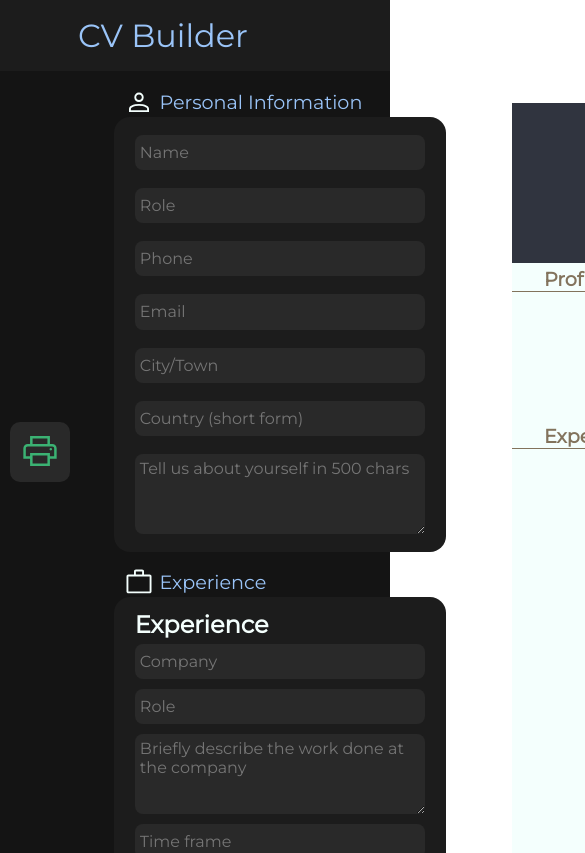
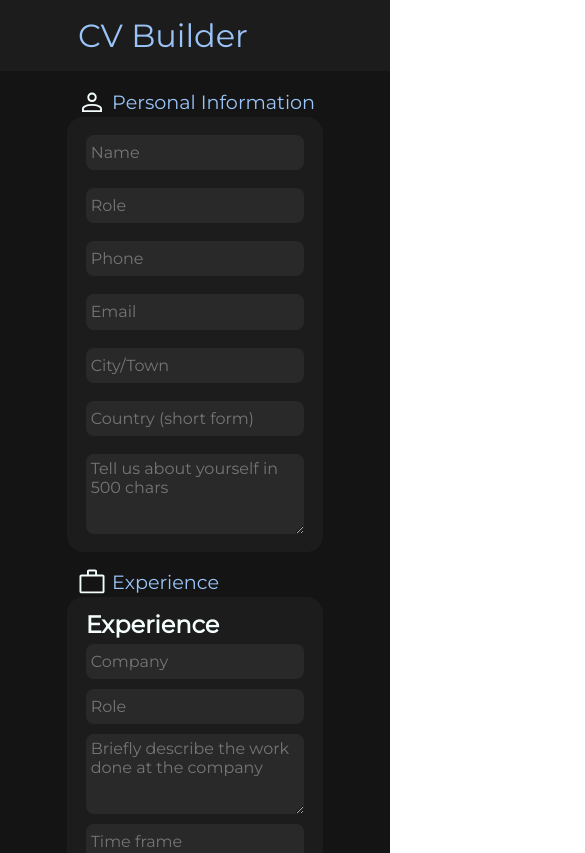
Before and after one commit to MickFrog/cv-creator, a React (Create React App) app: page / in a window 390 px wide. Shown: the top 853 px of the page, 585 px wide, since content can reach past the window. Built offline with nearby package versions, Linux system fonts and the light colour scheme; the HTML template or start-up script is replaced by a standard one.

Commit message:
add responsiveness to cvForm + container

```diff
--- a/src/components/CvContainer.css
+++ b/src/components/CvContainer.css
@@ -1,9 +1,12 @@
 .myContainer {
   padding-left: max(80px, 5%);
-    display: grid;
-    grid-template-columns: max(35%, 400px) 1fr;
+  display: flex;
+  flex-flow: row wrap;
+  gap: 1rem;
+  justify-content: center;
 
   background-color: var(--darkBlack);
+  min-height: 100vh;
 }
 
 .printBtn {
@@ -25,5 +28,16 @@
 }
 
 .printBtn:hover {
-    background-color: var(--myWhite);
+  background-color: #777;
 }
+
+@media (max-width: 600px) {
+  .myContainer {
+    padding: 0;
+  }
+
+  .printBtn {
+    position: initial;
+    margin-bottom: 1rem;
+  }
+}
--- a/src/components/CvContainer.js
+++ b/src/components/CvContainer.js
@@ -1,10 +1,10 @@
 import React, { Component } from "react";
-import './CvContainer.css';
+import "./CvContainer.css";
 import CvForm from "./form/CvForm";
 import CvPreview from "./preview/CvPreview";
-import uniqid from 'uniqid';
+import uniqid from "uniqid";
 import ReactToPrint from "react-to-print";
-import printLogo from './preview/previewComponents/images/print.svg';
+import printLogo from "./preview/previewComponents/images/print.svg";
 
 class CvContainer extends Component {
   // eslint-disable-next-line no-useless-constructor
@@ -13,37 +13,33 @@ class CvContainer extends Component {
 
     this.state = {
       userInfo: {
-                userName: '',
-                userRole: '',
-                userPhone: '',
-                userEmail: '',
-                userCity: '',
-                userCountry: '',
-                userProfile: '',
+        userName: "",
+        userRole: "",
+        userPhone: "",
+        userEmail: "",
+        userCity: "",
+        userCountry: "",
+        userProfile: "",
       },
       educationArray: [
-                {   id: uniqid(),
-                    schoolName: '',
-                    degreeObtained: '',
-                    timeFrame: ''
-                }
+        { id: uniqid(), schoolName: "", degreeObtained: "", timeFrame: "" },
       ],
       experienceArray: [
         {
           id: uniqid(),
-                    company: '',
-                    role: '',
-                    workDone: '',
-                    timeFrame: ''
-                }
+          company: "",
+          role: "",
+          workDone: "",
+          timeFrame: "",
+        },
       ],
       skillArray: [
         {
           id: uniqid(),
-                    userSkill: '',
-                }
-            ]
-        }
+          userSkill: "",
+        },
+      ],
+    };
 
     this.handleInfoInput = this.handleInfoInput.bind(this);
 
@@ -64,131 +60,140 @@ class CvContainer extends Component {
   }
 
   handleInfoInput(targetState, targetVal) {
-        this.setState(prevState => ({
+    this.setState((prevState) => ({
       userInfo: {
         ...prevState.userInfo,
         [targetState]: targetVal,
-            }
-        }))
+      },
+    }));
   }
 
   addEducation() {
     this.setState({
-            educationArray: this.state.educationArray.concat(
-                {   id: uniqid(),
-                    schoolName: '',
-                    degreeObtained: '',
-                    timeFrame: ''
-                }
-            )
-        })
+      educationArray: this.state.educationArray.concat({
+        id: uniqid(),
+        schoolName: "",
+        degreeObtained: "",
+        timeFrame: "",
+      }),
+    });
   }
 
   deleteEducation(targetID) {
     this.setState({
-            educationArray: this.state.educationArray
-            .filter(elem => elem.id !== targetID)
-        })
+      educationArray: this.state.educationArray.filter(
+        (elem) => elem.id !== targetID
+      ),
+    });
   }
 
   educationChange(targetName, targetID, newValue) {
-        this.setState({ // map current state array to new edited array
-            educationArray: this.state.educationArray
-            .map((educationElem) => {
-                if (educationElem.id === targetID) { //if target education obj, make change
-                    return {...educationElem, [targetName]: newValue}
+    this.setState({
+      // map current state array to new edited array
+      educationArray: this.state.educationArray.map((educationElem) => {
+        if (educationElem.id === targetID) {
+          //if target education obj, make change
+          return { ...educationElem, [targetName]: newValue };
         }
         return educationElem; //return other elements (actual pointers to prev elements)
-            })
-        })
+      }),
+    });
   }
 
   addExperience() {
     this.setState({
-            experienceArray: this.state.experienceArray.concat(
-                {   id: uniqid(),
-                    company: '',
-                    role: '',
-                    workDone: '',
-                    timeFrame: ''
-                }
-            )
-        })
+      experienceArray: this.state.experienceArray.concat({
+        id: uniqid(),
+        company: "",
+        role: "",
+        workDone: "",
+        timeFrame: "",
+      }),
+    });
   }
 
   deleteExperience(targetID) {
     this.setState({
-            experienceArray: this.state.experienceArray
-            .filter(elem => elem.id !== targetID)
-        })
+      experienceArray: this.state.experienceArray.filter(
+        (elem) => elem.id !== targetID
+      ),
+    });
   }
 
   experienceChange(targetName, targetID, newValue) {
-        this.setState({ // map current state array to new edited array
-            experienceArray: this.state.experienceArray
-            .map((experienceElem) => {
-                if (experienceElem.id === targetID) { //if target education obj, make change
-                    return {...experienceElem, [targetName]: newValue}
+    this.setState({
+      // map current state array to new edited array
+      experienceArray: this.state.experienceArray.map((experienceElem) => {
+        if (experienceElem.id === targetID) {
+          //if target education obj, make change
+          return { ...experienceElem, [targetName]: newValue };
         }
         return experienceElem; //return other elements (actual pointers to prev elements)
-            })
-        })
+      }),
+    });
   }
 
   addSkill() {
     this.setState({
-            skillArray: this.state.skillArray.concat(
-                {   id: uniqid(),
-                    userSkill: ''
-                }
-            )
-        })
+      skillArray: this.state.skillArray.concat({ id: uniqid(), userSkill: "" }),
+    });
   }
 
   deleteSkill(targetID) {
     this.setState({
-            skillArray: this.state.skillArray
-            .filter(elem => elem.id !== targetID)
-        })
+      skillArray: this.state.skillArray.filter((elem) => elem.id !== targetID),
+    });
   }
 
   skillChange(targetName, targetID, newValue) {
-        this.setState({ // map current state array to new edited array
-            skillArray: this.state.skillArray
-            .map((skillElem) => {
-                if (skillElem.id === targetID) { //if target education obj, make change
-                    return {...skillElem, [targetName]: newValue}
+    this.setState({
+      // map current state array to new edited array
+      skillArray: this.state.skillArray.map((skillElem) => {
+        if (skillElem.id === targetID) {
+          //if target education obj, make change
+          return { ...skillElem, [targetName]: newValue };
         }
         return skillElem; //return other elements (actual pointers to prev elements)
-            })
-        })
+      }),
+    });
   }
 
   render() {
-        return(
+    return (
       <div className="myContainer">
-                <CvForm infoHandler={this.handleInfoInput}
+        <CvForm
+          infoHandler={this.handleInfoInput}
           // education handling
-                    educArray={this.state.educationArray} addEducation={this.addEducation}
-                    deleteEducation={this.deleteEducation} educationChange={this.educationChange}
+          educArray={this.state.educationArray}
+          addEducation={this.addEducation}
+          deleteEducation={this.deleteEducation}
+          educationChange={this.educationChange}
           //experience handling
-                    expArray={this.state.experienceArray} addExperience={this.addExperience}
-                    deleteExperience={this.deleteExperience} experienceChange={this.experienceChange}
+          expArray={this.state.experienceArray}
+          addExperience={this.addExperience}
+          deleteExperience={this.deleteExperience}
+          experienceChange={this.experienceChange}
           //skill handling
-                    skillArray={this.state.skillArray} addSkill={this.addSkill} deleteSkill={this.deleteSkill}
+          skillArray={this.state.skillArray}
+          addSkill={this.addSkill}
+          deleteSkill={this.deleteSkill}
           skillChange={this.skillChange}
         />
+
+        <CvPreview {...this.state} ref={(elem) => (this.componentRef = elem)} />
 
         {/* prepare printing package variables */}
         <ReactToPrint
           trigger={() => {
-                        return <button className="printBtn" title="Print CV"><img src={printLogo} alt="printCV"/></button>
+            return (
+              <button className="printBtn" title="Print CV">
+                <img src={printLogo} alt="printCV" />
+              </button>
+            );
           }}
           content={() => this.componentRef}
           documentTitle="newCV"
         />
-
-                <CvPreview {...this.state} ref={elem => (this.componentRef = elem)}/>
       </div>
     );
   }
--- a/src/components/form/CvForm.css
+++ b/src/components/form/CvForm.css
@@ -6,8 +6,7 @@
 
   align-items: center;
   gap: 15px;
-
-    min-height: 100vh;
+  width: max(30%, 400px);
 }
 
 .form-div {
@@ -47,5 +46,10 @@
 .btn-holder {
   display: flex;
   justify-content: center;
+}
 
+@media (max-width: 600px) {
+  .cv-form {
+    width: max-content;
   }
+}
--- a/src/components/preview/CvPreview.css
+++ b/src/components/preview/CvPreview.css
@@ -4,7 +4,7 @@
   justify-self: center;
 
   height: 95vh;
-    width: 750px;
+  width: 600px;
 
   margin: 2rem;
 
@@ -18,12 +18,12 @@
   align-self: center;
   margin-right: 2rem;
   padding-left: 2rem;
-    color: #82735C;
+  color: #82735c;
 
   font-size: 1.2rem;
   font-weight: 600;
 
-    border-bottom: 1px solid #82735C;
+  border-bottom: 1px solid #82735c;
 }
 
 .prevInfo {
@@ -31,3 +31,9 @@
   font-size: 0.8rem;
   text-align: justify;
 }
+
+@media (max-width: 600px) {
+  .cv-preview {
+    position: initial;
+  }
+}
```
Lines whose indentation alone changed are shown as unchanged.
